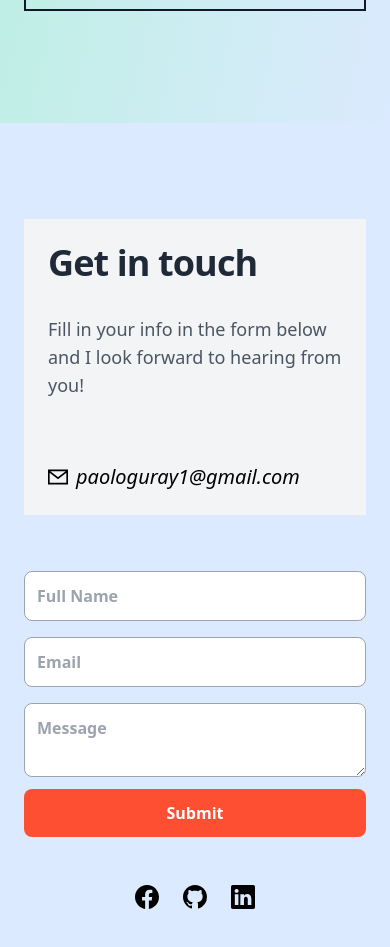
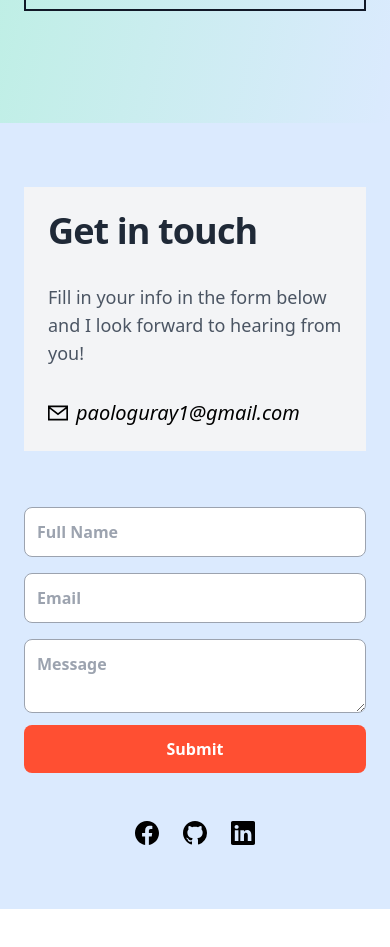
Before and after one commit to Froiod/Portfoliov3, a React (Vite) app: page / in a window 390 px wide. Shown: the part 4046-4993 px from the top of the page. After the commit the page ends 4955 px from the top, so only its background shows below. Built offline with nearby package versions, Linux system fonts and the light colour scheme.

Commit message:
fixed padding on mobile layout in contact section

```diff
--- a/src/components/Contact.jsx
+++ b/src/components/Contact.jsx
@@ -27,7 +27,7 @@ const Contact = () => {
   };
 
   return (
-    <section className='relative px-6 sm:px-12 py-24 md:h-[100vh] flex flex-col items-center justify-center space-y-12' id='Contact'>
+    <section className='relative px-6 sm:px-12 py-16 md:py-24 md:h-[100vh] flex flex-col items-center justify-center space-y-12' id='Contact'>
       <div className='grid grid-cols-1 md:grid-cols-2 gap-12 lg:gap-8'>
         {/* leftside */}
         <div className='p-6 bg-gray-100 dark:bg-gray-800 sm:rounded-lg'>
@@ -37,7 +37,7 @@ const Contact = () => {
           <p className="text-normal text-lg sm:text-2xl font-medium text-gray-600 dark:text-gray-400 mt-8">
             Fill in your info in the form below and I look forward to hearing from you!
           </p>
-          <div className='mt-16'>
+          <div className='mt-8 md:mt-16'>
             <a href="mailto:paologuray1@gmail.com" target={'_blank'} className='flex items-center space-x-2 text-xl italic'>
               <GrMailOption />
               <h3>paologuray1@gmail.com</h3>
```
